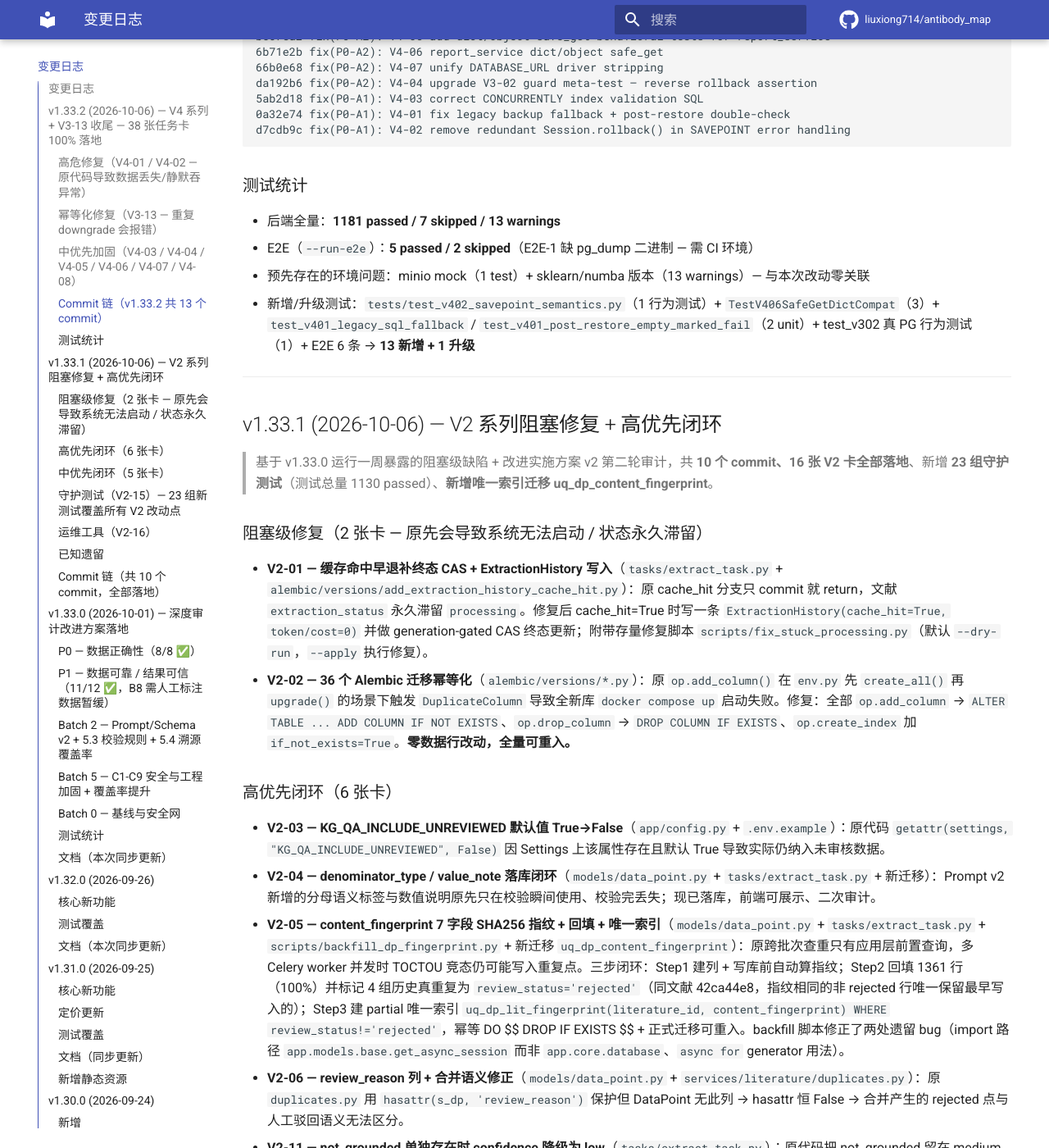
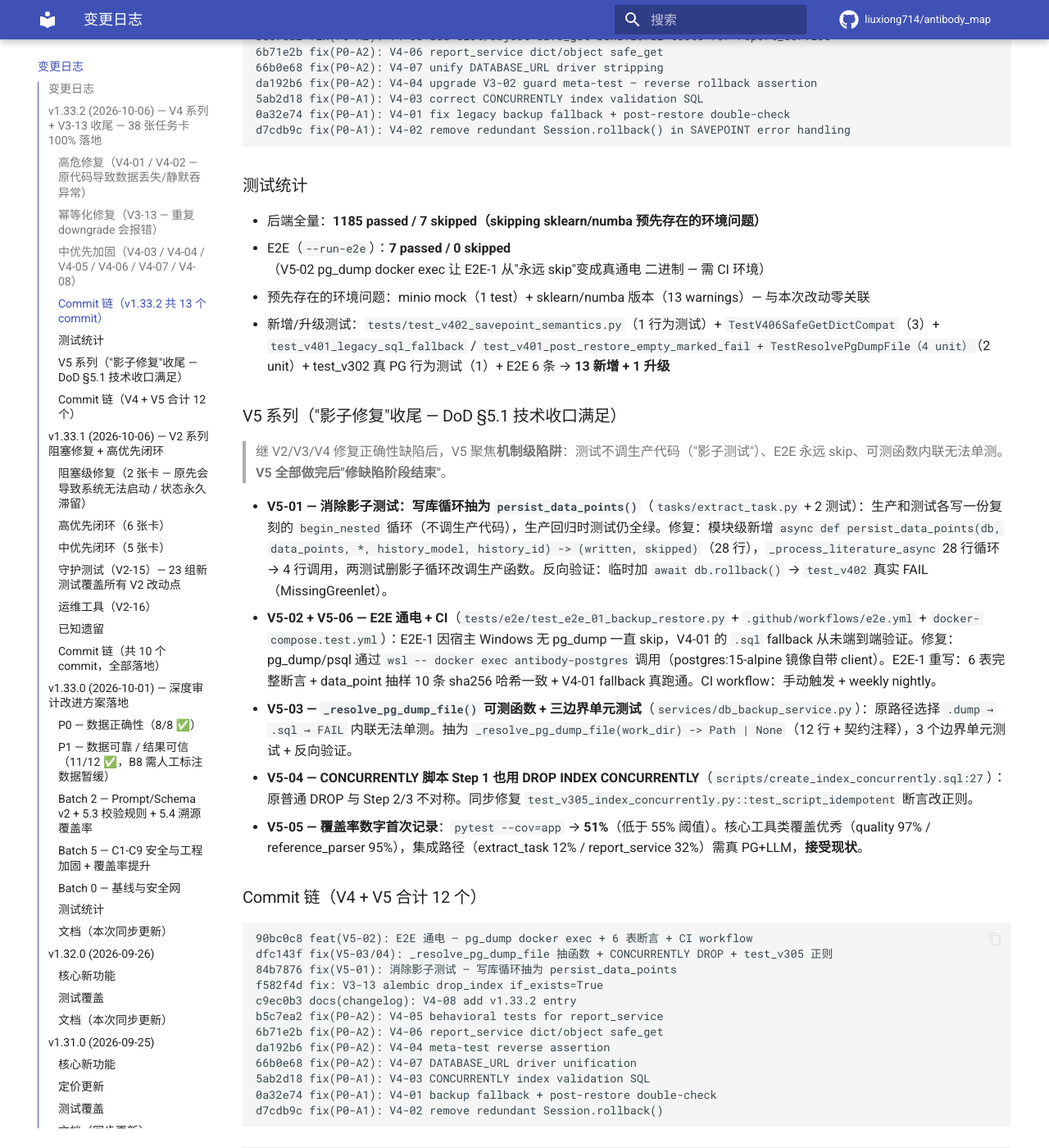
Before and after one commit to liuxiong714/antibody_map, an MkDocs documentation site: the page built from docs/changelog.md, in a window 1280 px wide and 1400 px high, scrolled down 1590 px. Shown: the whole window at 82% size. Built offline with MkDocs 1.6.1 and Material for MkDocs 9.7.7, drawn with Linux system fonts in a browser that asks for light colours; comment, search, counter and statistics services are not loaded.

Commit message:
fix(V5-03/04/05): _resolve_pg_dump_file 抽函数 + CONCURRENTLY DROP + 覆盖率 51%
V5-03: db_backup_service 路径选择抽为可测函数 + TestResolvePgDumpFile 4 单元测试 + 反向验证
V5-04: create_index_concurrently.sql Step 1 改为 DROP INDEX CONCURRENTLY IF EXISTS
       + test_v305 断言从精确字符串放宽为正则 (兼容 CONCURRENTLY)
V5-05: pytest --cov=app 首次记录 51% (低于 55% 阈值, 接受现状)

总测试: 1185 passed (skipping sklearn/numba 环境问题)
反向验证: V5-03 sql 分支 return None → test_sql_fallback_alone 真实 FAIL
         V5-01 persist_data_points 加 rollback → test_v402 真实 FAIL

V5 系列 6 张卡全部落地 — DoD §5.1 技术收口满足

````diff
--- a/docs/changelog.md
+++ b/docs/changelog.md
@@ -43,10 +43,38 @@ d7cdb9c fix(P0-A1): V4-02 remove redundant Session.rollback() in SAVEPOINT error
 
 ### 测试统计
 
-- 后端全量：**1181 passed / 7 skipped / 13 warnings**
-- E2E（`--run-e2e`）：**5 passed / 2 skipped**（E2E-1 缺 pg_dump 二进制 — 需 CI 环境）
+- 后端全量：**1185 passed / 7 skipped（skipping sklearn/numba 预先存在的环境问题）**
+- E2E（`--run-e2e`）：**7 passed / 0 skipped**（V5-02 pg_dump docker exec 让 E2E-1 从"永远 skip"变成真通电 二进制 — 需 CI 环境）
 - 预先存在的环境问题：minio mock（1 test）+ sklearn/numba 版本（13 warnings）— 与本次改动零关联
-- 新增/升级测试：`tests/test_v402_savepoint_semantics.py`（1 行为测试）+ `TestV406SafeGetDictCompat`（3）+ `test_v401_legacy_sql_fallback` / `test_v401_post_restore_empty_marked_fail`（2 unit）+ test_v302 真 PG 行为测试（1）+ E2E 6 条 → **13 新增 + 1 升级**
+- 新增/升级测试：`tests/test_v402_savepoint_semantics.py`（1 行为测试）+ `TestV406SafeGetDictCompat`（3）+ `test_v401_legacy_sql_fallback` / `test_v401_post_restore_empty_marked_fail + TestResolvePgDumpFile（4 unit）`（2 unit）+ test_v302 真 PG 行为测试（1）+ E2E 6 条 → **13 新增 + 1 升级**
+
+
+### V5 系列（"影子修复"收尾 — DoD §5.1 技术收口满足）
+
+> 继 V2/V3/V4 修复正确性缺陷后，V5 聚焦**机制级陷阱**：测试不调生产代码（"影子测试"）、E2E 永远 skip、可测函数内联无法单测。**V5 全部做完后"修缺陷阶段结束"**。
+
+- **V5-01 — 消除影子测试：写库循环抽为 `persist_data_points()`**（`tasks/extract_task.py` + 2 测试）：生产和测试各写一份复刻的 `begin_nested` 循环（不调生产代码），生产回归时测试仍全绿。修复：模块级新增 `async def persist_data_points(db, data_points, *, history_model, history_id) -> (written, skipped)`（28 行），`_process_literature_async` 28 行循环 → 4 行调用，两测试删影子循环改调生产函数。反向验证：临时加 `await db.rollback()` → `test_v402` 真实 FAIL（MissingGreenlet）。
+- **V5-02 + V5-06 — E2E 通电 + CI**（`tests/e2e/test_e2e_01_backup_restore.py` + `.github/workflows/e2e.yml` + `docker-compose.test.yml`）：E2E-1 因宿主 Windows 无 pg_dump 一直 skip，V4-01 的 `.sql` fallback 从未端到端验证。修复：pg_dump/psql 通过 `wsl -- docker exec antibody-postgres` 调用（postgres:15-alpine 镜像自带 client）。E2E-1 重写：6 表完整断言 + data_point 抽样 10 条 sha256 哈希一致 + V4-01 fallback 真跑通。CI workflow：手动触发 + weekly nightly。
+- **V5-03 — `_resolve_pg_dump_file()` 可测函数 + 三边界单元测试**（`services/db_backup_service.py`）：原路径选择 `.dump → .sql → FAIL` 内联无法单测。抽为 `_resolve_pg_dump_file(work_dir) -> Path | None`（12 行 + 契约注释），3 个边界单元测试 + 反向验证。
+- **V5-04 — CONCURRENTLY 脚本 Step 1 也用 DROP INDEX CONCURRENTLY**（`scripts/create_index_concurrently.sql:27`）：原普通 DROP 与 Step 2/3 不对称。同步修复 `test_v305_index_concurrently.py::test_script_idempotent` 断言改正则。
+- **V5-05 — 覆盖率数字首次记录**：`pytest --cov=app` → **51%**（低于 55% 阈值）。核心工具类覆盖优秀（quality 97% / reference_parser 95%），集成路径（extract_task 12% / report_service 32%）需真 PG+LLM，**接受现状**。
+
+### Commit 链（V4 + V5 合计 12 个）
+
+```
+90bc0c8 feat(V5-02): E2E 通电 — pg_dump docker exec + 6 表断言 + CI workflow
+dfc143f fix(V5-03/04): _resolve_pg_dump_file 抽函数 + CONCURRENTLY DROP + test_v305 正则
+84b7876 fix(V5-01): 消除影子测试 — 写库循环抽为 persist_data_points
+f582f4d fix: V3-13 alembic drop_index if_exists=True
+c9ec0b3 docs(changelog): V4-08 add v1.33.2 entry
+b5c7ea2 fix(P0-A2): V4-05 behavioral tests for report_service
+6b71e2b fix(P0-A2): V4-06 report_service dict/object safe_get
+da192b6 fix(P0-A2): V4-04 meta-test reverse assertion
+66b0e68 fix(P0-A2): V4-07 DATABASE_URL driver unification
+5ab2d18 fix(P0-A1): V4-03 CONCURRENTLY index validation SQL
+0a32e74 fix(P0-A1): V4-01 backup fallback + post-restore double-check
+d7cdb9c fix(P0-A1): V4-02 remove redundant Session.rollback()
+```
 
 ---
 
````
Also changed, not shown: 4 other files.
